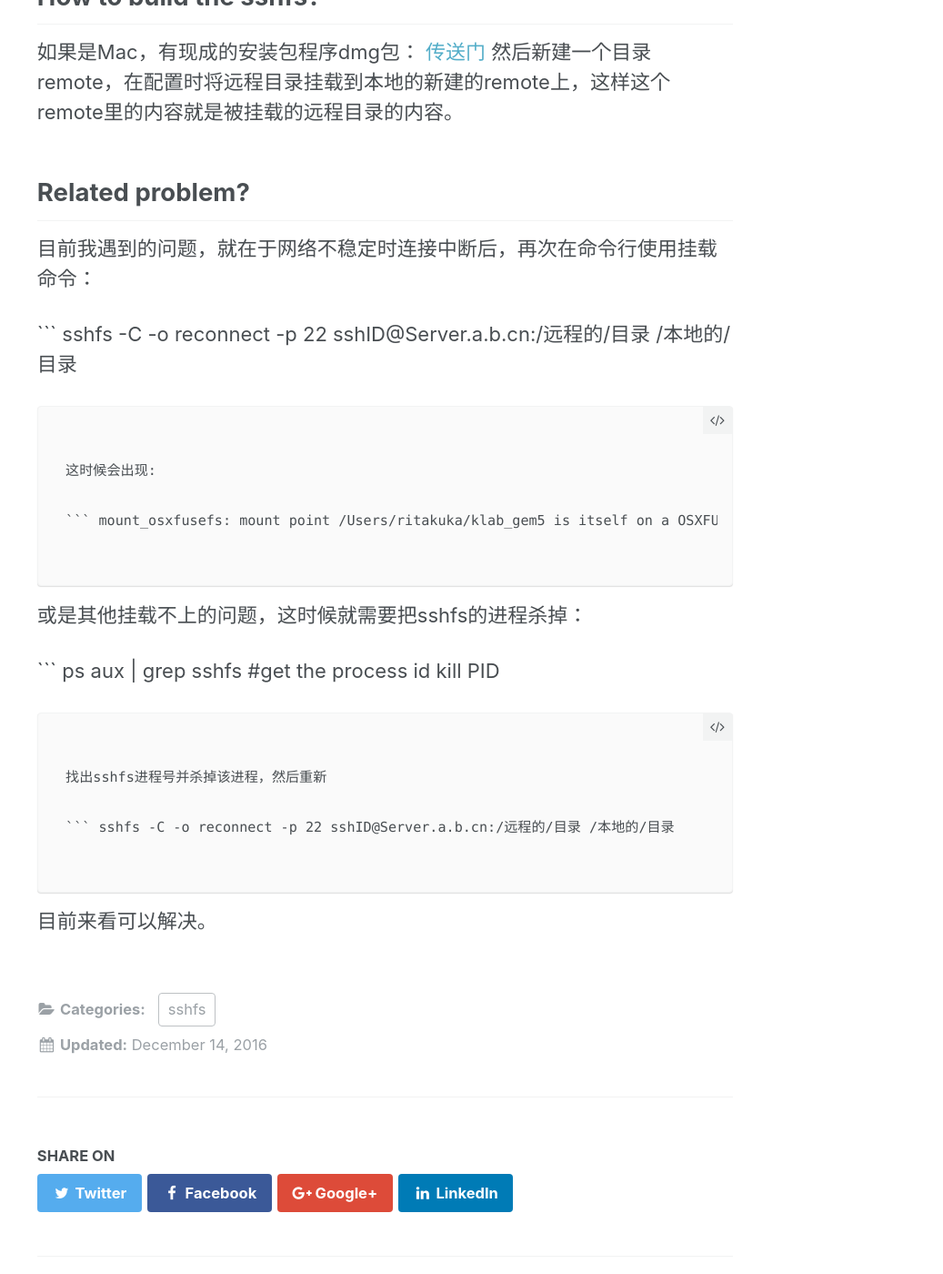
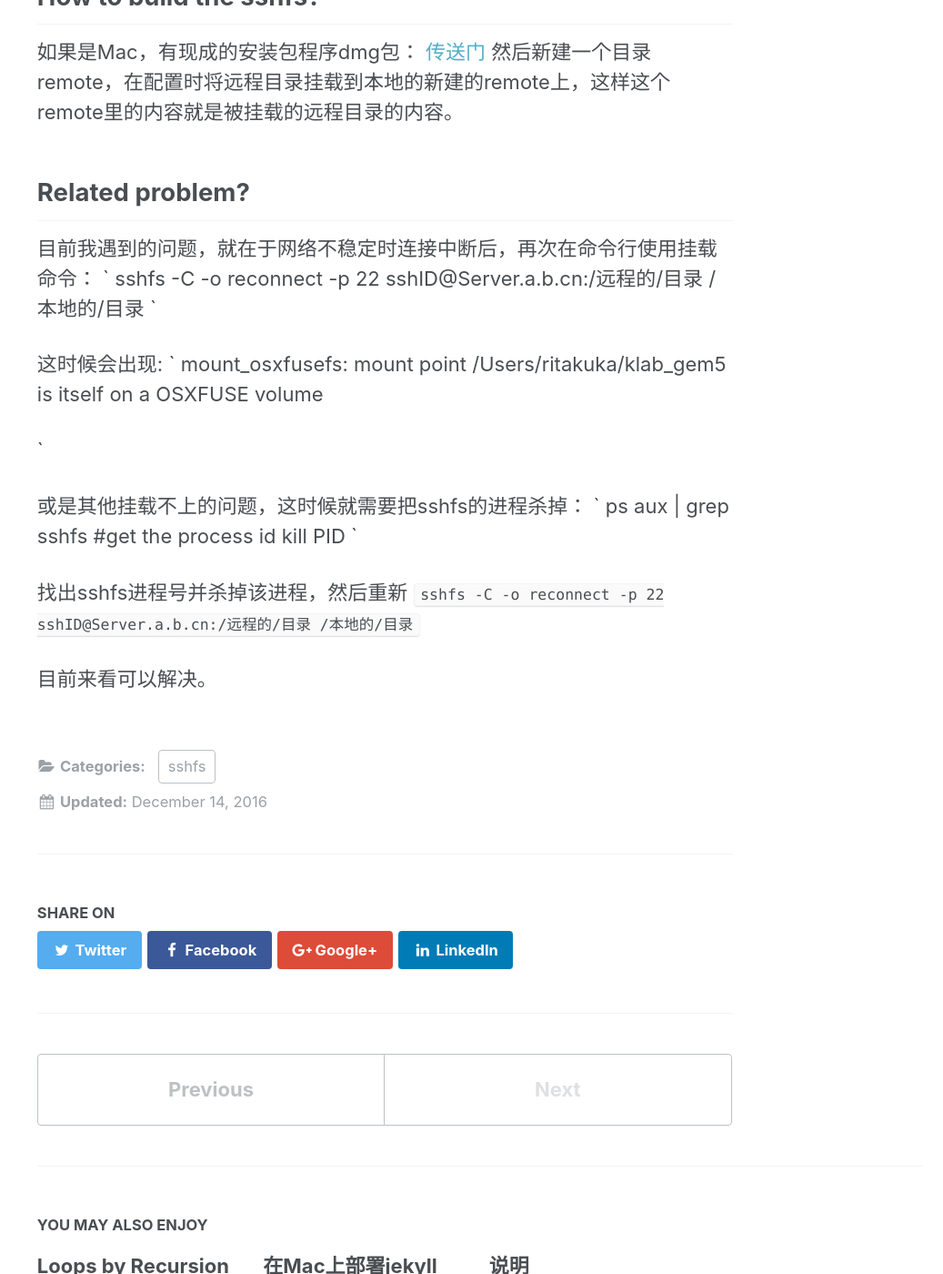
Before and after one commit to ZehuaLee/ZehuaLee.github.io, a Jekyll site: the page built from _posts/2016-12-14-About sshfs.md, in a window 1280 px wide and 1400 px high, scrolled down 784 px. Shown: the whole window at 91% size, without its empty margins (243-1280 px from the left). Built offline with Jekyll 4.4.1, drawn with Linux system fonts in a browser that asks for light colours.

Commit message:
this is the automatically update @

````diff
--- a/_posts/2016-12-14-About sshfs.md
+++ b/_posts/2016-12-14-About sshfs.md
@@ -19,27 +19,19 @@ sshfs 是通过利用ssh建立一个到远程服务器的一个安全访问来
 ## Related problem?
 
 目前我遇到的问题，就在于网络不稳定时连接中断后，再次在命令行使用挂载命令：
-
-``` sshfs -C -o reconnect -p 22 sshID@Server.a.b.cn:/远程的/目录 /本地的/目录
-
-```
+` sshfs -C -o reconnect -p 22 sshID@Server.a.b.cn:/远程的/目录 /本地的/目录
+`
 
 这时候会出现:
+` mount_osxfusefs: mount point /Users/ritakuka/klab_gem5 is itself on a OSXFUSE volume
 
-``` mount_osxfusefs: mount point /Users/ritakuka/klab_gem5 is itself on a OSXFUSE volume
-
-```
+`
 
 或是其他挂载不上的问题，这时候就需要把sshfs的进程杀掉：
+`  ps aux | grep sshfs #get the process id
+    kill PID
+`
 
-``` ps aux | grep sshfs #get the process id
-    kill PID
-```
-
-找出sshfs进程号并杀掉该进程，然后重新
-
-``` sshfs -C -o reconnect -p 22 sshID@Server.a.b.cn:/远程的/目录 /本地的/目录
-
-```
+找出sshfs进程号并杀掉该进程，然后重新 `sshfs -C -o reconnect -p 22 sshID@Server.a.b.cn:/远程的/目录 /本地的/目录`
 
 目前来看可以解决。
````
